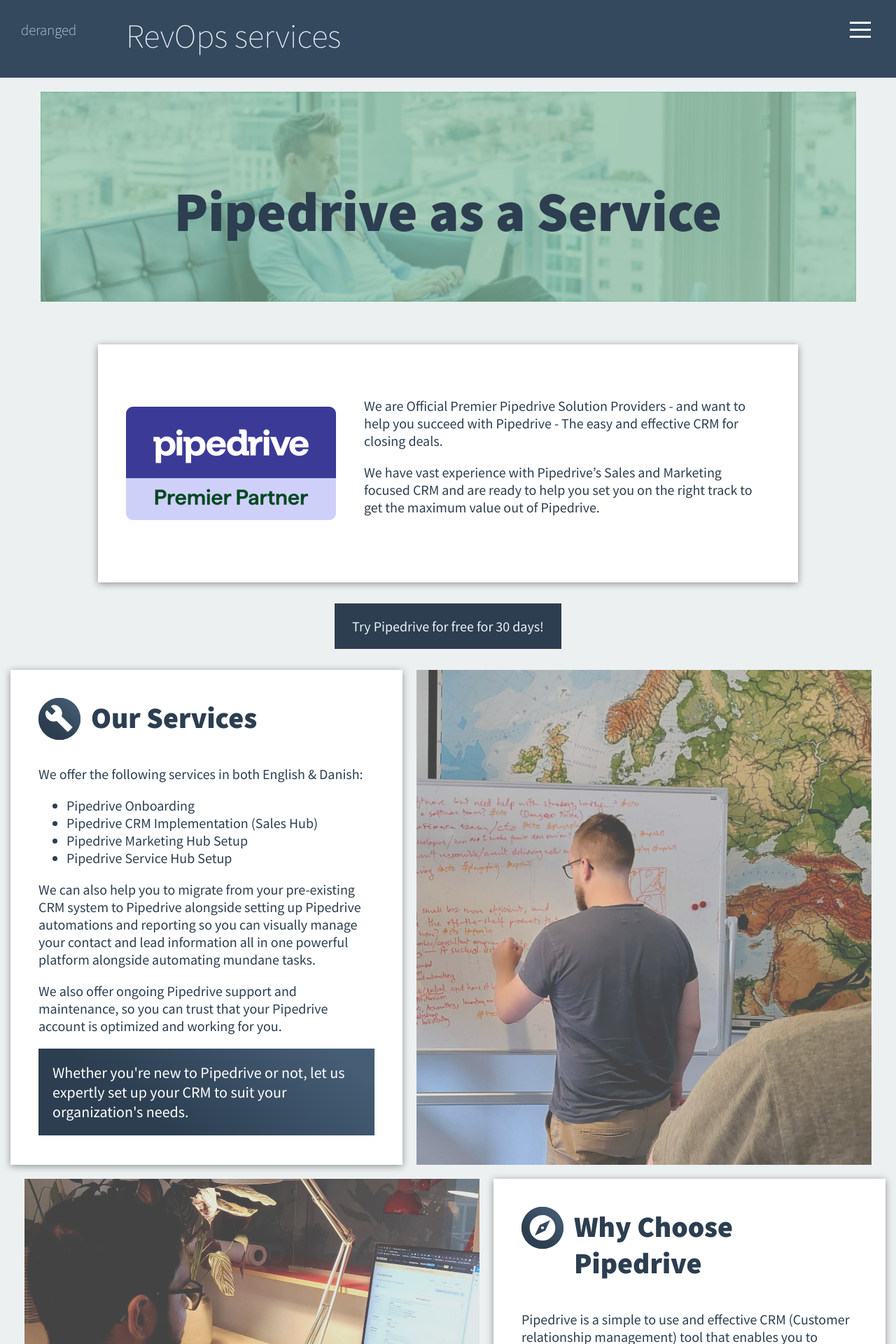
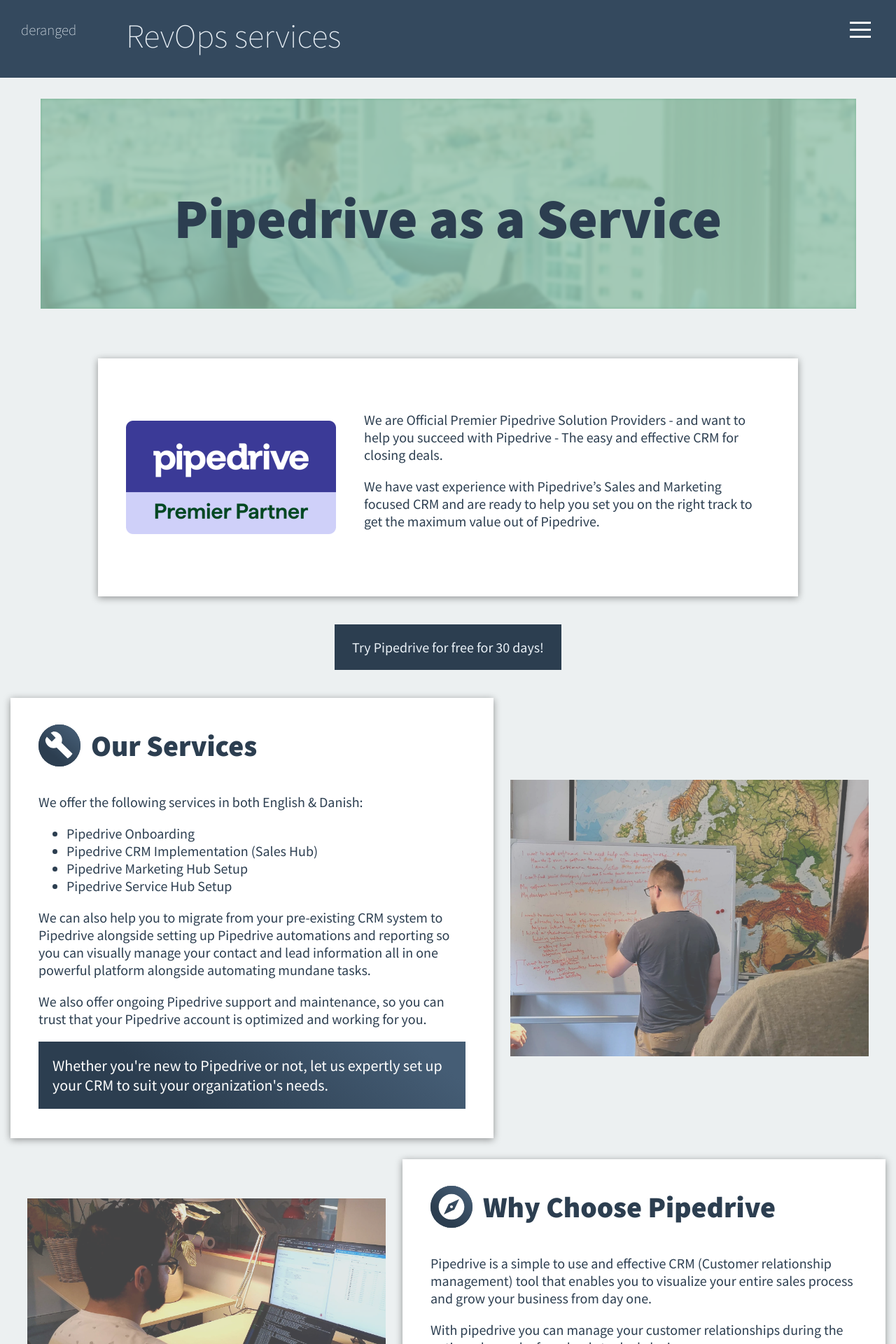
Before and after one commit to derangeddk/deranged.dk, a Jekyll site: the page built from _services/pipedrive.html, in a window 1280 px wide. Shown: the top 1920 px of the page at 70% size. Built offline with Jekyll 4.4.1, drawn with Linux system fonts in a browser that asks for light colours; comment, search, counter and statistics services are not loaded.

Commit message:
Further work on services layout

```diff
--- a/_layouts/services.html
+++ b/_layouts/services.html
@@ -40,6 +40,10 @@
     .header {
       grid-template-columns: 1fr;
     }
+    .header h1 {
+      margin-top: 4px;
+      font-size: 2em;
+    }
   }
 </style>
 <section class="header">
@@ -53,7 +57,6 @@
     flex-direction: column;
     align-items: flex-start;
     text-align: left;
-    margin-bottom: 4em;
   }
 
   main .header-overlay,
@@ -66,13 +69,13 @@
     position: absolute;
     overflow: hidden;
     background-color: #ecf0f1;
-    opacity: 0.6;
+    opacity: 0.5;
   }
   main .header-image {
     object-fit: cover;
     -webkit-filter: blur(1px);
-    filter: blur(1px);
-    opacity: 0.5;
+    filter: blur(2px);
+    opacity: 0.4;
   }
   main h1 {
     text-align: left;
@@ -87,7 +90,7 @@
     display: flex;
     width: 100%;
     justify-content: center;
-    padding-top: 1em;
+    padding-top: 1.5em;
   }
   main .section-top {
     display: flex;
@@ -104,11 +107,12 @@
   main section > .h2-wrapper {
     display: flex;
     flex-direction: row;
+    align-items: center;
   }
   main section h2 {
     margin-bottom: 1em;
     margin-top: 1em;
-    padding-right: 25px;
+    /* padding-right: 25px; */
     font-size: 2.1em;
     font-weight: 900;
     position: relative;
@@ -120,30 +124,25 @@
     background: #2c3e50;
     background-image: linear-gradient(40deg, #2c3e50 30%, #455d75 90%);
     border-radius: 100%;
-    margin-top: 40px;
     margin-right: 15px;
     height: 60px;
     width: 60px;
     padding: 8px;
   }
-  main section > p,
-  main section > ul {
-    max-width: 650px;
-  }
   main section {
     background-color: #fff;
-    width: 650px;
+    width: 950px;
     padding-left: 2em;
     padding-right: 2em;
     padding-bottom: 1em;
     box-shadow: 0 2px 10px rgba(0, 0, 0, 0.4);
   }
   main img.side-image {
-    max-height: 100%;
-    object-fit: cover;
+    object-fit: contain;
+    width: 40vw;
     max-width: 650px;
-    margin-left: 1em;
-    margin-right: 1em;
+    margin-left: 1.2em;
+    margin-right: 1.2em;
     filter: contrast(80%);
     opacity: 0.8;
   }
@@ -157,7 +156,7 @@
     margin-left: -15px;
     margin-right: -15px;
     margin-top: 1em;
-    margin-bottom: -190px;
+    margin-bottom: -100px;
     padding: 50px 50px 50px 70px;
   }
   .contact .side-explanation {
@@ -168,10 +167,12 @@
     background-image: linear-gradient(40deg, #2c3e50 30%, #455d75 90%);
     font-size: 1.1em;
     padding: 20px;
-    max-width: 650px;
   }
 
   @media (max-width: 1100px) {
+    main {
+      padding-bottom: 20px;
+    }
     main h1 {
       margin-left: 20px;
     }
@@ -194,6 +195,7 @@
     }
     main .flex-row {
       flex-wrap: wrap;
+      padding-top: 1em;
     }
     main img.side-image {
       order: 2;
@@ -202,10 +204,14 @@
       width: 450px;
       max-width: 100vw;
     }
+    .contact {
+      margin-bottom: -20px;
+    }
   }
   @media (max-width: 950px) {
     main h1 {
       font-size: 3.5em;
+      margin: 1em;
     }
     main h1 br {
       display: none;
@@ -225,7 +231,7 @@
   }
   @media (max-width: 600px) {
     main h1 {
-      font-size: 3em;
+      font-size: 2.5em;
     }
     main .header-overlay,
     main .header-image {
@@ -233,6 +239,11 @@
     }
     main .section-top img {
       max-width: 400px;
+    }
+    main section .h2-icon {
+      width: 40px;
+      height: 40px;
+      padding: 5px;
     }
   }
   @media (max-width: 450px) {
```
